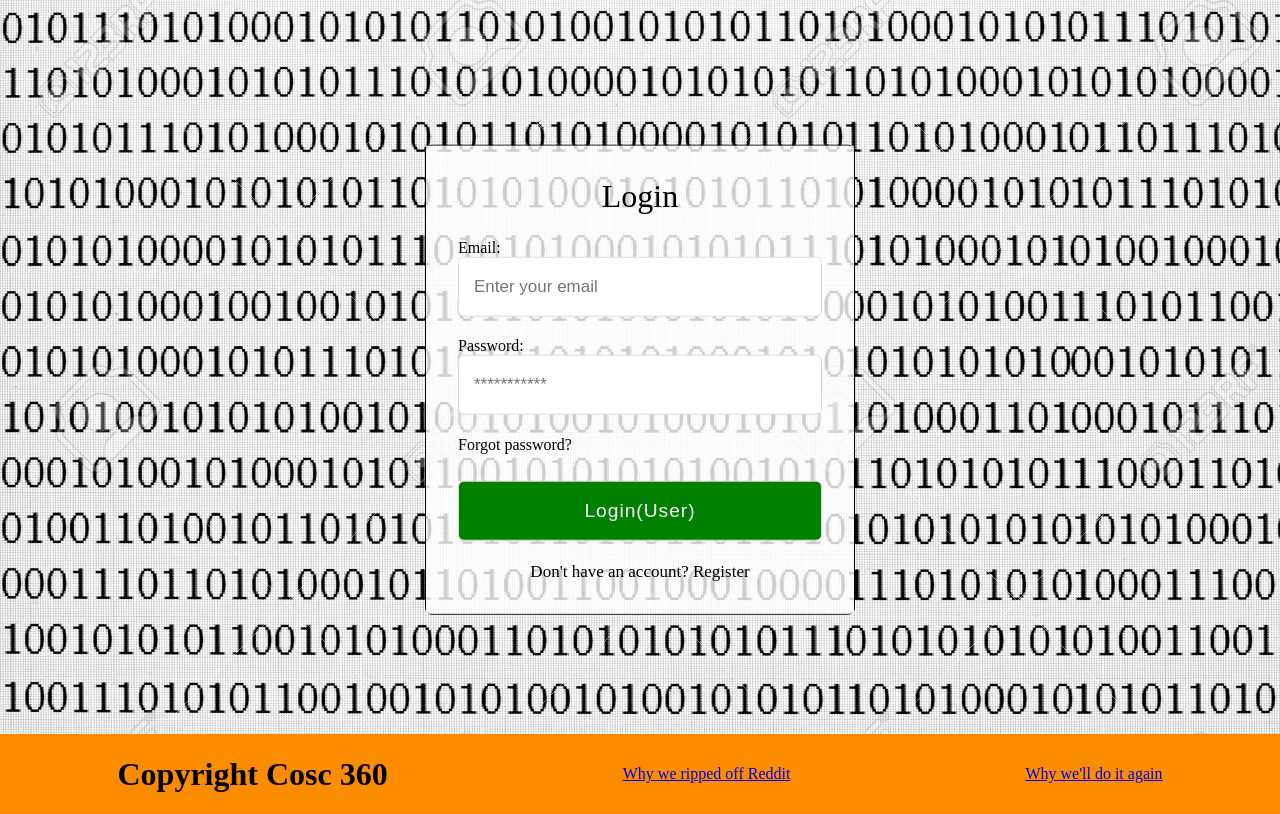
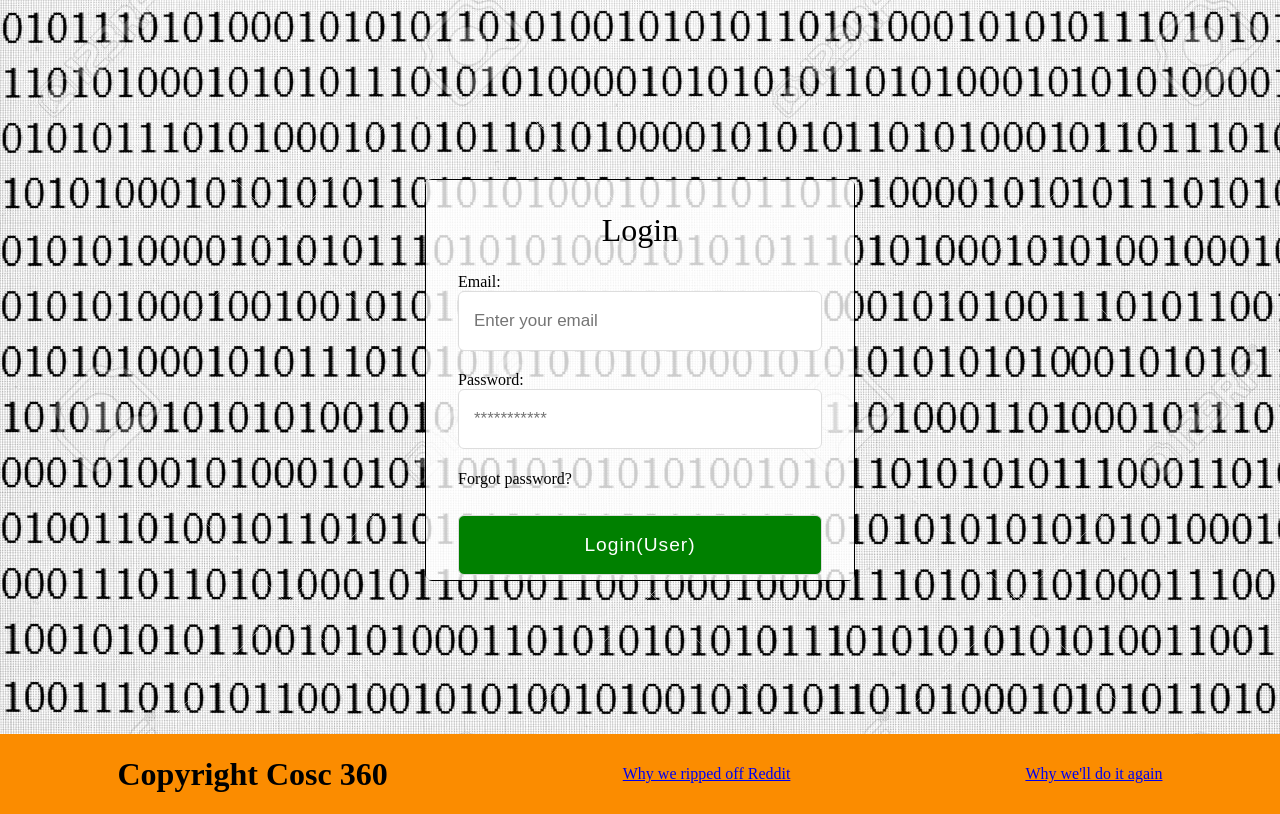
Before and after one commit to gmclachlan45/nerd-node, a PHP site: page /login/index.php in a window 1280 px wide. Shown: the part 55-869 px from the top of the page. Run offline with PHP 8.4, Linux system fonts and the light colour scheme; a stand-in replaces the project's code that opens the database connection; some libraries are stand-ins or nearby versions.

Commit message:
Changed UI for login/register page by making it scrollable

```diff
--- a/src/login/register_css/register.css
+++ b/src/login/register_css/register.css
@@ -34,9 +34,12 @@ body{
 #check{
   display: none;
 }
-.container .form{
+
+.container .form {
   padding: 2rem;
   background: rgba(255, 255, 255, 0.8);
+  height: 400px;
+  overflow-y: auto;
 }
 .form header{
   font-size: 2rem;
```
